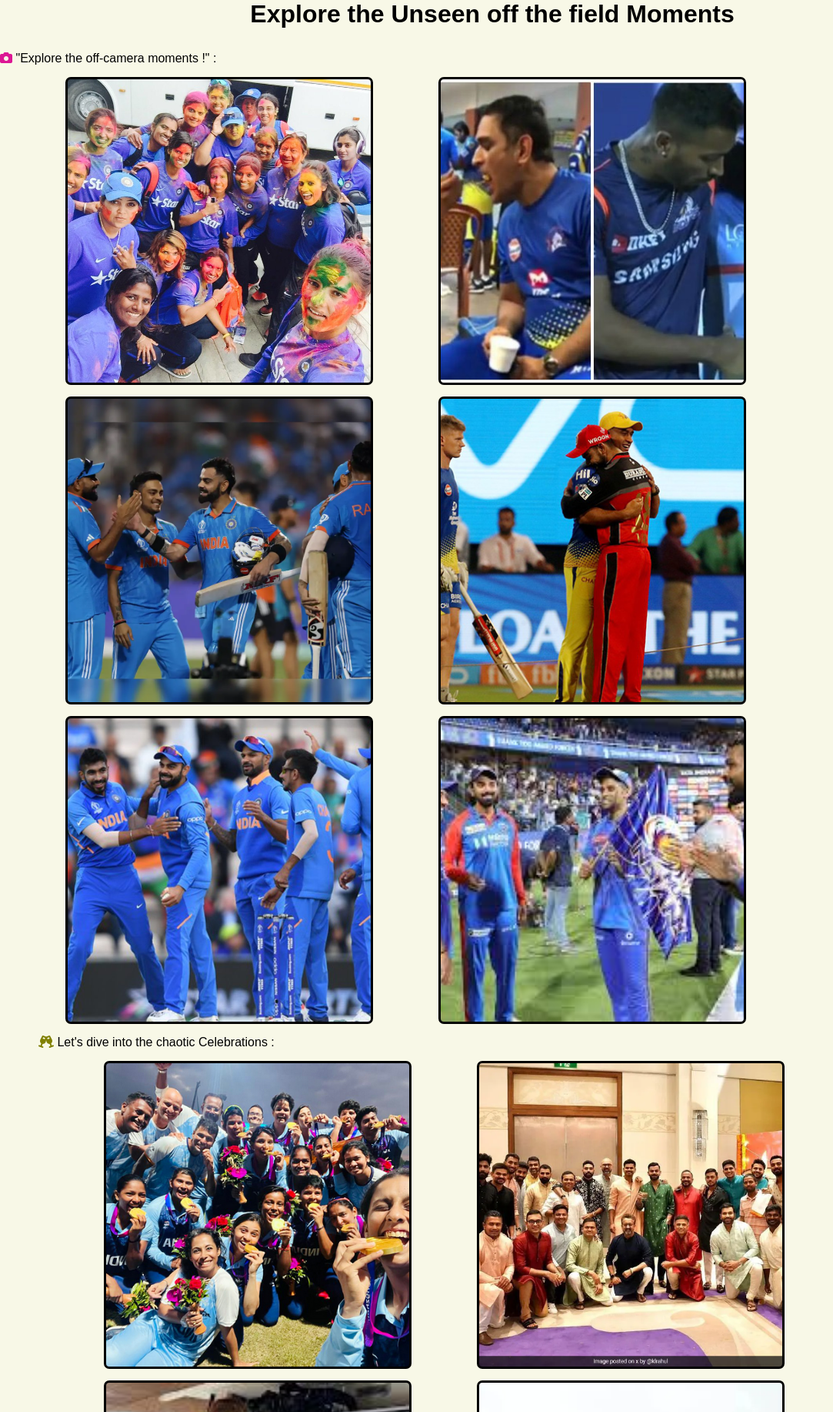
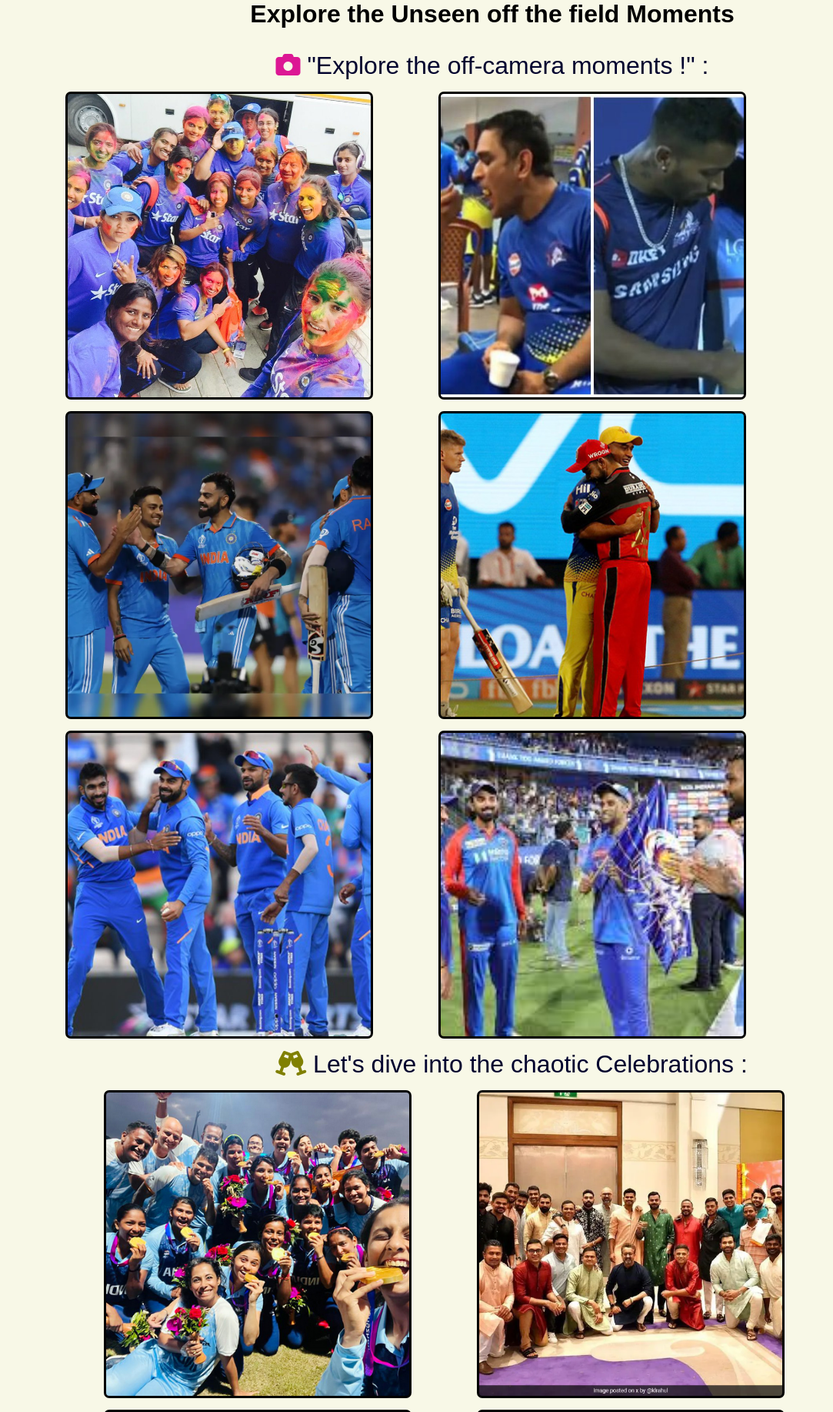
Before and after one commit to Manogna2007/Cricket-fan-Website, a plain HTML site: page scenes.html in a window 1280 px wide. Shown: the top 1834 px of the page at 77% size, without its empty margins (0-1083 px from the left). Drawn offline with nearby package versions, Linux system fonts and the light colour scheme.

Commit message:
Update scenes.html

```diff
--- a/scenes.html
+++ b/scenes.html
@@ -11,7 +11,7 @@
 <body class="scenes">
      <h1 class="main-1" style="color:black">Explore the Unseen off the field Moments</h1>
         <div class="section-1">
-           <div class="image-1">
+           <div class="main-1">
              <i class="fa-solid fa-camera" style ="color:rgb(220, 23, 148)"></i>   "Explore the off-camera moments !" :
             </div>
             <div class="flex">
@@ -22,7 +22,7 @@
         <div class="image-2" style="background-image: url('image-6.png');"> </div>
         <div class="image-2" style="background-image: url('image-7.png');"> </div>
             <div class="section-2">
-<div class="heading">
+<div class="main-1">
       <i class="fa-solid fa-champagne-glasses" style="color:olive"></i>   Let's dive into the chaotic Celebrations :
             </div>
             <div class="flex">
```
